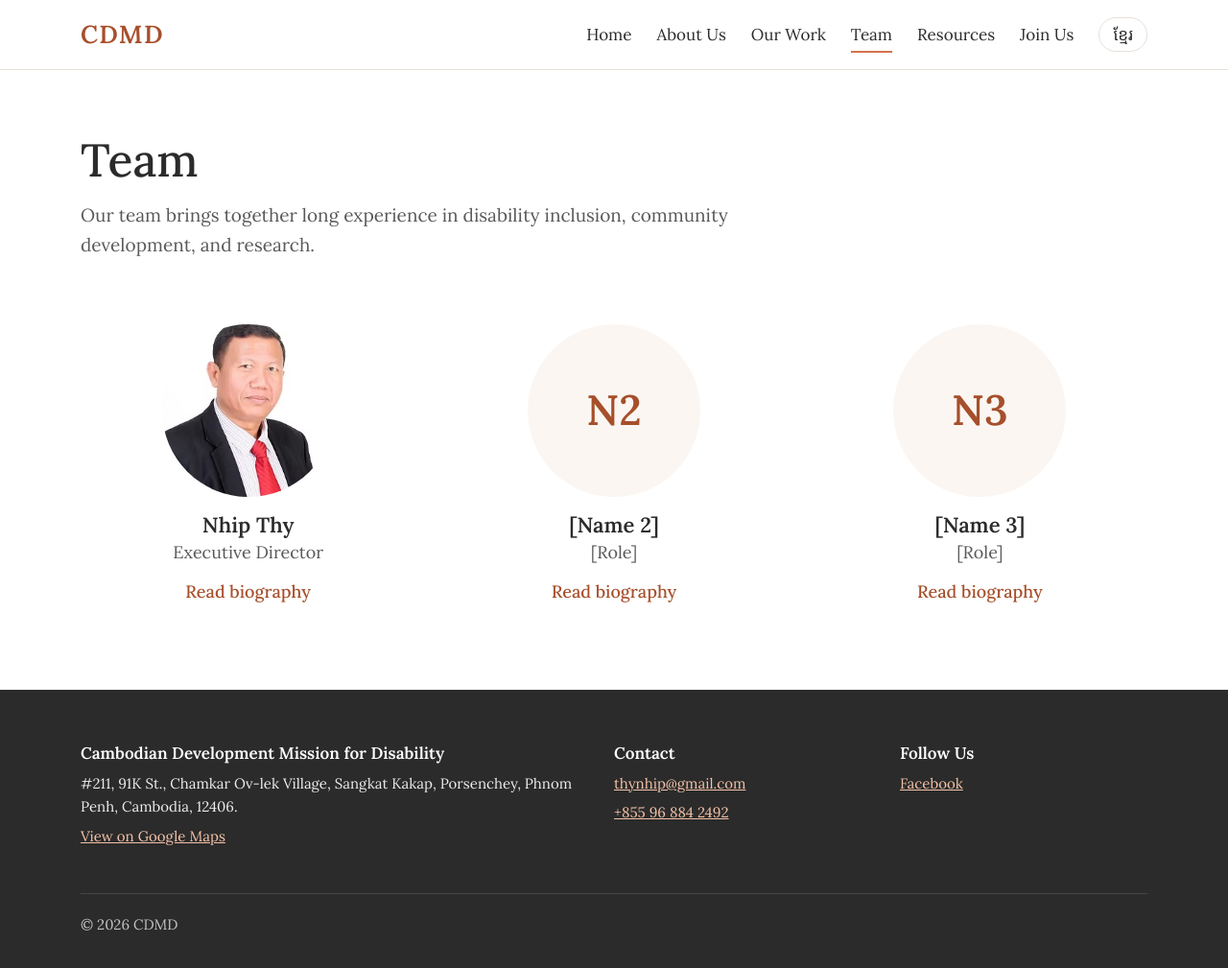
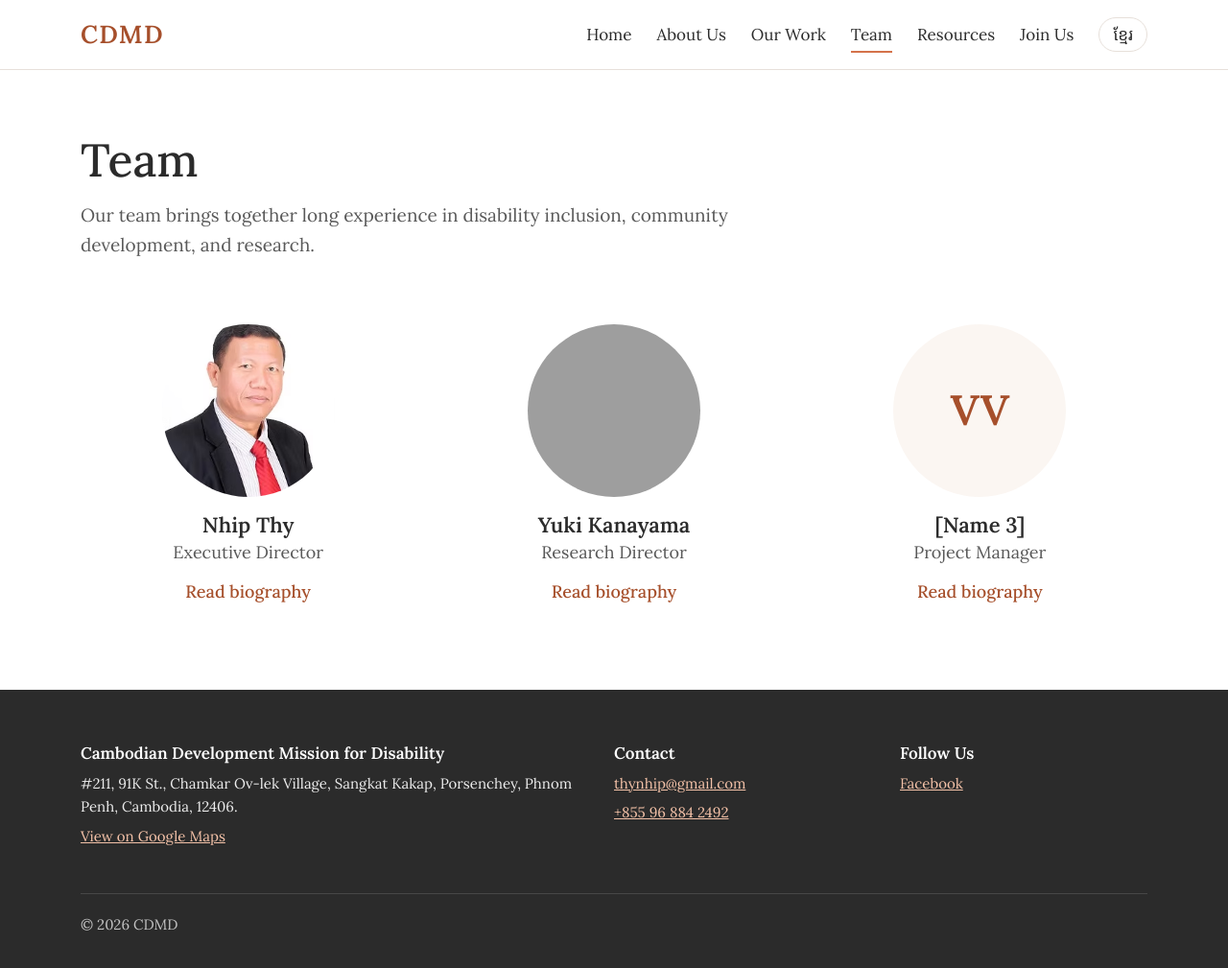
Before and after one commit to cdmd-cambodia/cdmd-cambodia.github.io, a Jekyll site: the page built from en/team.html, in a window 1280 px wide and 1011 px high. Shown: the whole window at 96% size. Built offline with Jekyll 4.4.1, drawn with Linux system fonts in a browser that asks for light colours; grey boxes are pictures that could not be loaded.

Commit message:
Update en.yml

```diff
--- a/_data/en.yml
+++ b/_data/en.yml
@@ -226,15 +226,15 @@ team:
       photo: "/assets/images/director.png"
       initials: "N1"
       bio: "[Under Construction!] Short biography."
-    - name: "[Name 2]"
-      role: "[Role]"
-      photo: ""
+    - name: "Yuki Kanayama"
+      role: "Research Director"
+      photo: "/assets/images/team2.jpg"
       initials: "N2"
       bio: "[Under Construction!] Short biography."
     - name: "[Name 3]"
-      role: "[Role]"
+      role: "Project Manager"
       photo: ""
-      initials: "N3"
+      initials: "VV"
       bio: "[Under Construction!] Short biography."
 
 # ---------------- RESOURCES ----------------
```
